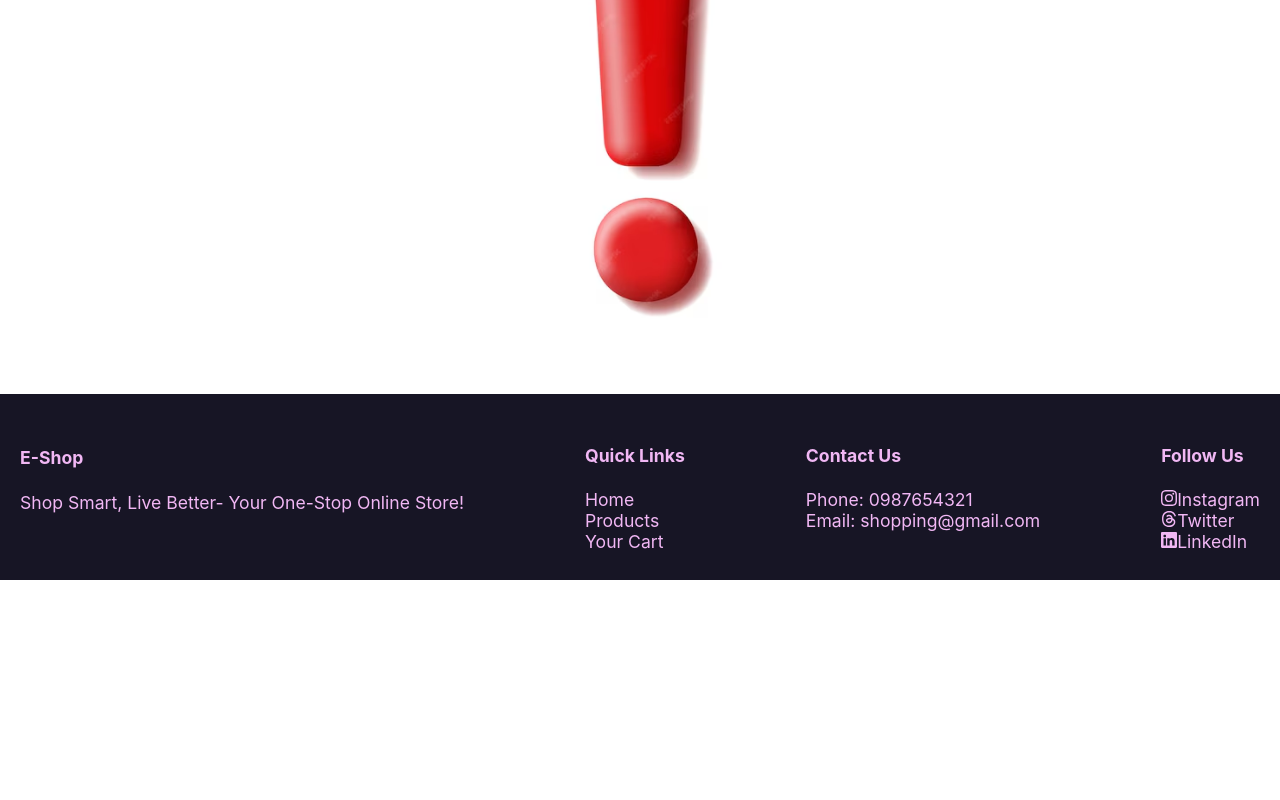
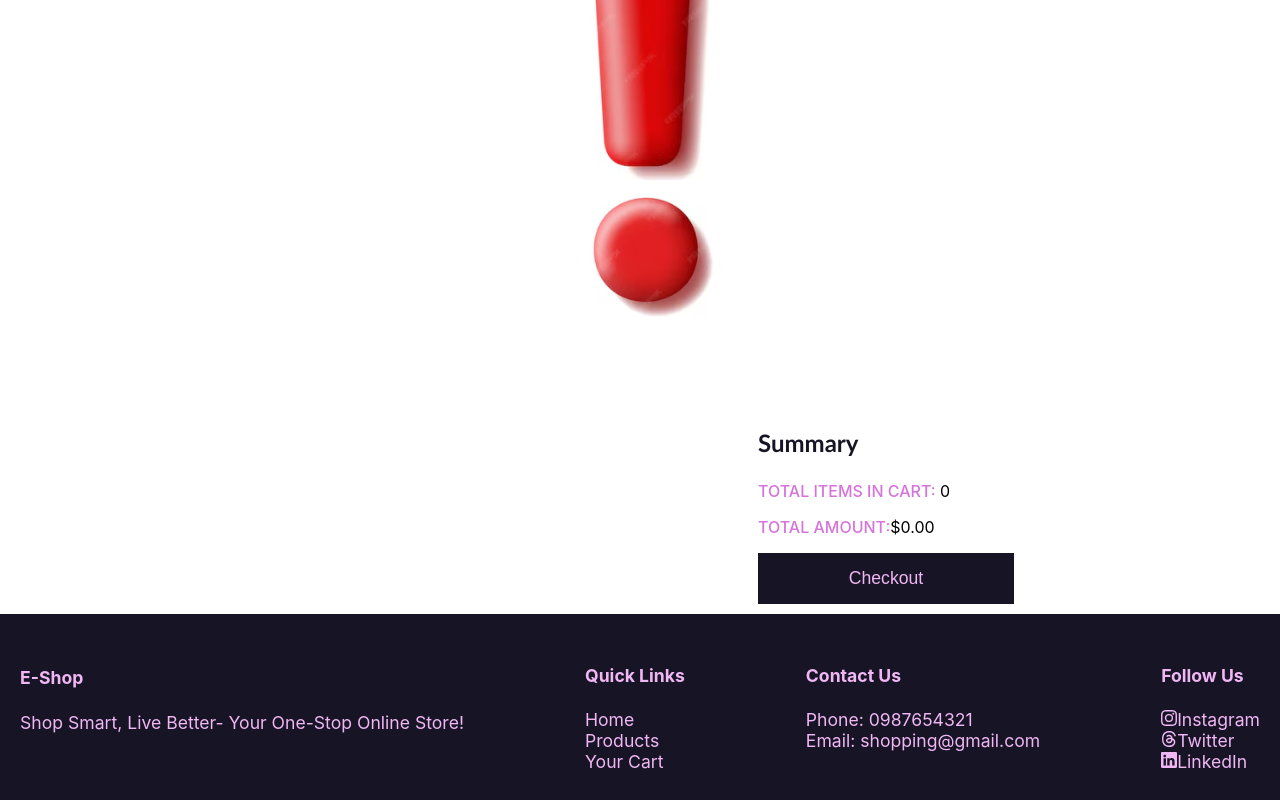
Before and after one commit to MissTee11/shoppingapp, a React (Create React App) app: page /YourCart in a window 1280 px wide. Shown: the part 406-1206 px from the top of the page. Before the commit the page ends 986 px from the top, so only its background shows below. Built offline with nearby package versions, Linux system fonts and the light colour scheme.

Commit message:
Cart Summary styling

```diff
--- a/src/Pages/CartPage.js
+++ b/src/Pages/CartPage.js
@@ -30,13 +30,6 @@ const Cart= () => {
          {cart.products.length> 0 ?(
          <div>
             <h3 id="motto">SHOPPING CART</h3>
-            <div className="CartSummary">
-                    <h3>Summary</h3>
-                    <p><strong>TOTAL ITEMS IN CART: </strong>{total}</p>
-                    <p><strong>TOTAL AMOUNT:</strong>${totalCost}</p>
-                    <button className="Button1">Checkout</button>
-
-                </div>
 
             <table className="Cart">
 
@@ -92,6 +85,18 @@ const Cart= () => {
             <img src ={Warning} alt="empty cart"/>
             </div>)}
 
+
+            <div className='SummaryWrapper'>
+                <div className="CartSummary">
+                    <h3>Summary</h3>
+                    <p><strong>TOTAL ITEMS IN CART: </strong>{total}</p>
+                    <p><strong>TOTAL AMOUNT:</strong>${totalCost}</p>
+                    <button className="CheckoutBtn">Checkout</button>
+
+            </div>
+            </div>
+
+
         <Footer/>
      </div>
     );
--- a/src/Pages/Pages.css
+++ b/src/Pages/Pages.css
@@ -153,19 +153,35 @@ strong{
     border: 1px,solid;
     text-align: center;
 }
+.SummaryWrapper{
+    display: flex;
+    justify-content: flex-end;
+}
 .CartSummary{
-    text-align: center;
-    border: solid 1px;
-    border-color:rgb(23, 21, 37) ;
+    text-align: left;
     border-radius: 8px;
-    width: 20%;
-    margin: auto;
+    width: 40%;
+    padding: 10px;
 
+}
+.CartSummary h3{
+    text-align: left;
+    font-size: 1.5rem;
 }
 .CategoryItems{
     display: grid;
     grid-template-columns: auto auto auto;
 
+}
+.CheckoutBtn{
+    border-radius: 0px;
+    border: none;
+    background-color: rgb(23, 21, 37) ;
+    color: rgb(241, 183, 244);
+    padding: 15px;
+    cursor: pointer;
+    width: 50%;
+    font-size: 1.1rem;
 }
 
 @media screen and (max-width: 767px)
```
